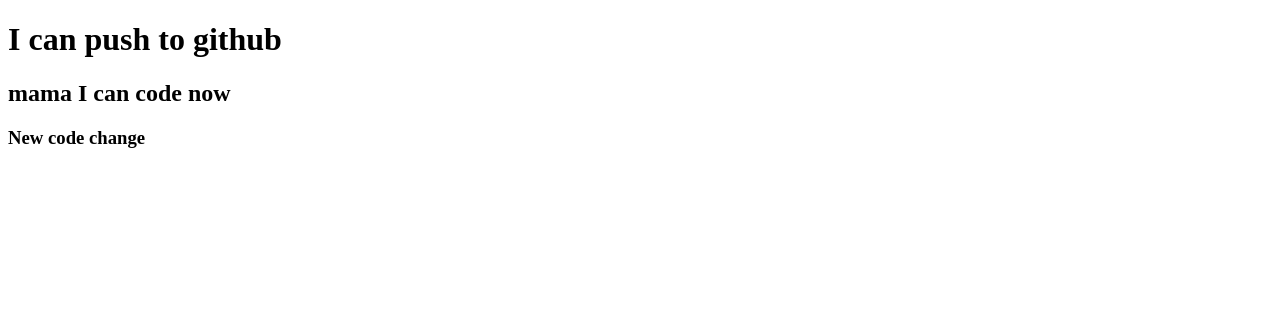
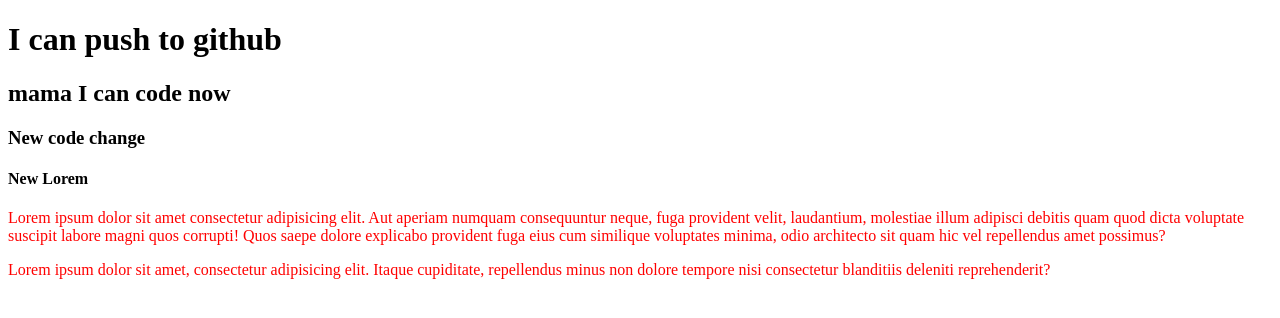
Before and after one commit to saiful172/my-second-repo, a plain HTML site: page index.html in a window 1280 px wide. Drawn offline with Linux system fonts and the light colour scheme.

Commit message:
style added

```diff
--- a/index.html
+++ b/index.html
@@ -5,11 +5,15 @@
     <meta http-equiv="X-UA-Compatible" content="IE=edge">
     <meta name="viewport" content="width=device-width, initial-scale=1.0">
     <title>My Second github repo</title>
+    <link rel="stylesheet" href="style.css">
 </head>
 <body>
     <h1>I can push to github</h1>
     <h2>mama I can code now </h2>
     <h3>New code change </h3>
+    <h4> New Lorem</h4>
+    <p>Lorem ipsum dolor sit amet consectetur adipisicing elit. Aut aperiam numquam consequuntur neque, fuga provident velit, laudantium, molestiae illum adipisci debitis quam quod dicta voluptate suscipit labore magni quos corrupti! Quos saepe dolore explicabo provident fuga eius cum similique voluptates minima, odio architecto sit quam hic vel repellendus amet possimus?</p>
+    <p>Lorem ipsum dolor sit amet, consectetur adipisicing elit. Itaque cupiditate, repellendus minus non dolore tempore nisi consectetur blanditiis deleniti reprehenderit?</p>
 
 </body>
 </html>
--- /dev/null
+++ b/style.css
@@ -0,0 +1,3 @@
+p{
+    color: red;
+}
```
